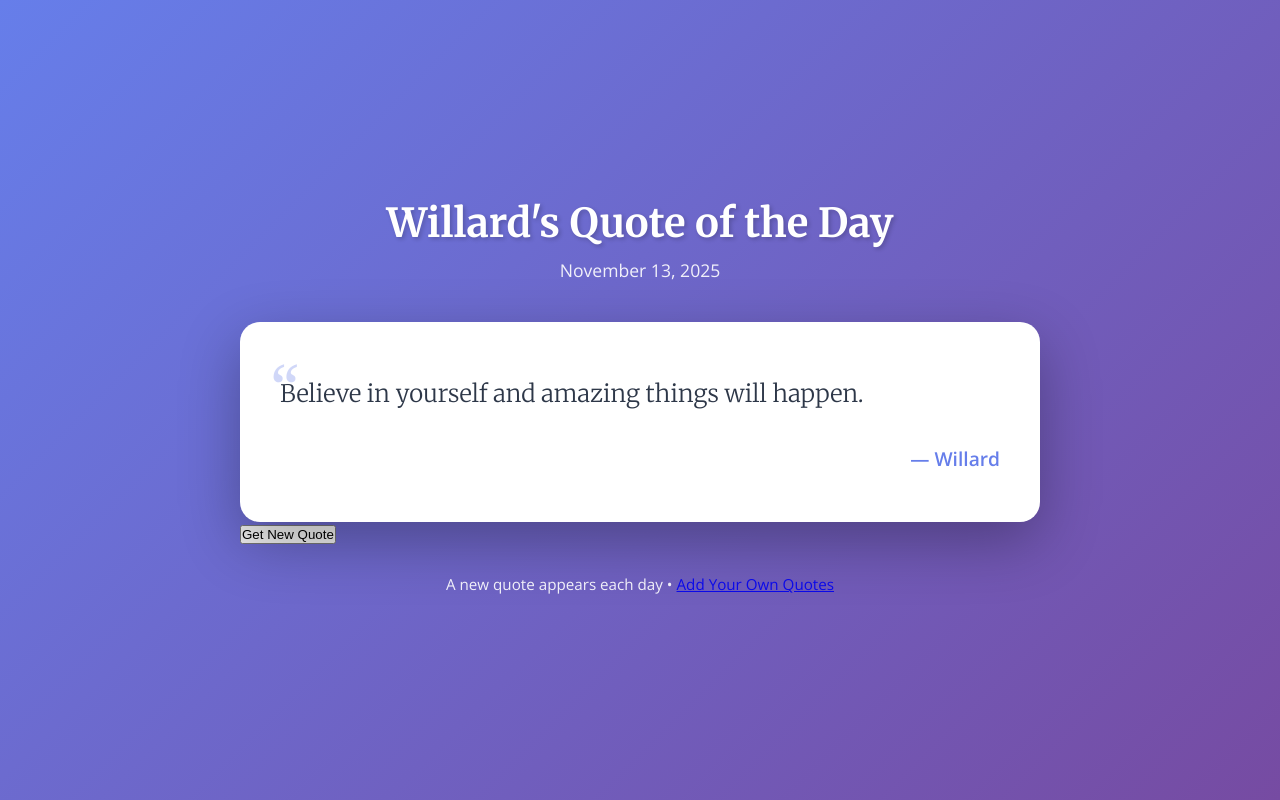
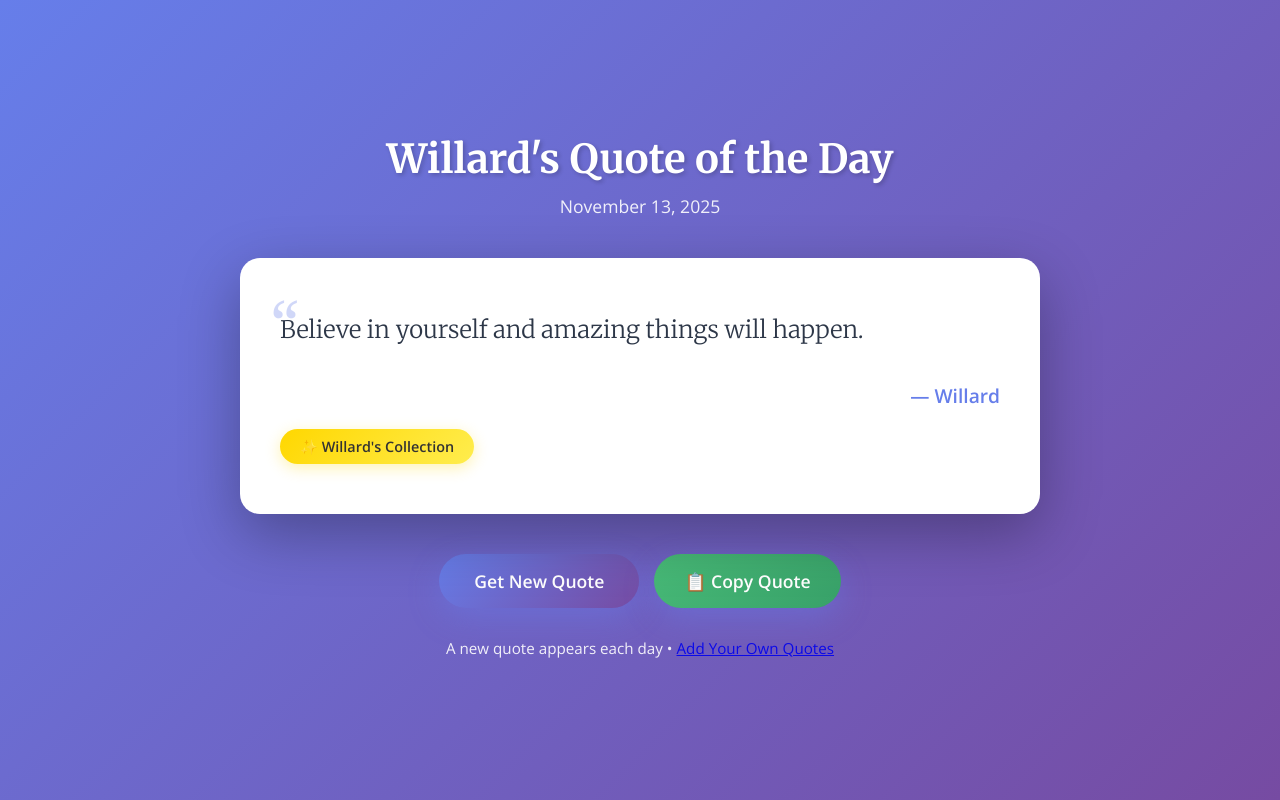
Before and after one commit to ben05-coder/willard-quote-of-the-day, a Flask app: page / in a window 1280 px wide. Run offline with Flask 3, Linux system fonts and the light colour scheme; data that the repository does not hold is empty.

Commit message:
Add copy button, Willard badge, and smooth animations

```diff
--- a/templates/index.html
+++ b/templates/index.html
@@ -8,6 +8,21 @@
     <link rel="preconnect" href="https://fonts.googleapis.com">
     <link rel="preconnect" href="https://fonts.gstatic.com" crossorigin>
     <link href="https://fonts.googleapis.com/css2?family=Merriweather:wght@300;400;700&family=Open+Sans:wght@400;600&display=swap" rel="stylesheet">
+    <style>
+        .quote-card { transition: opacity 0.4s ease, transform 0.3s ease; }
+        .quote-card:hover { transform: translateY(-5px); }
+        .button-container { display: flex; gap: 15px; justify-content: center; align-items: center; margin-top: 40px; flex-wrap: wrap; }
+        .new-quote-btn, .copy-btn { background: linear-gradient(135deg, #667eea 0%, #764ba2 100%); color: white; border: none; padding: 15px 35px; font-size: 1.1rem; font-weight: 600; border-radius: 50px; cursor: pointer; box-shadow: 0 10px 30px rgba(102, 126, 234, 0.4); transition: all 0.3s ease; font-family: 'Open Sans', sans-serif; }
+        .new-quote-btn:hover, .copy-btn:hover { transform: translateY(-3px); box-shadow: 0 15px 40px rgba(102, 126, 234, 0.6); }
+        .new-quote-btn:active, .copy-btn:active { transform: translateY(-1px); }
+        .new-quote-btn:disabled, .copy-btn:disabled { opacity: 0.6; cursor: not-allowed; transform: none; }
+        .copy-btn { background: linear-gradient(135deg, #48bb78 0%, #38a169 100%); padding: 15px 30px; }
+        .copy-btn:hover { box-shadow: 0 15px 40px rgba(72, 187, 120, 0.6); }
+        .badge { display: inline-block; background: linear-gradient(135deg, #ffd700 0%, #ffed4e 100%); color: #333; padding: 8px 20px; border-radius: 20px; font-size: 0.9rem; font-weight: 600; margin-top: 20px; box-shadow: 0 4px 15px rgba(255, 215, 0, 0.3); animation: fadeIn 0.5s ease; }
+        @keyframes fadeIn { from { opacity: 0; transform: translateY(10px); } to { opacity: 1; transform: translateY(0); } }
+        .copied-msg { position: fixed; top: 20px; right: 20px; background: #48bb78; color: white; padding: 15px 25px; border-radius: 10px; box-shadow: 0 4px 20px rgba(0,0,0,0.3); animation: slideIn 0.3s ease; z-index: 1000; }
+        @keyframes slideIn { from { transform: translateX(400px); opacity: 0; } to { transform: translateX(0); opacity: 1; } }
+    </style>
 </head>
 <body>
     <div class="container">
@@ -20,10 +35,16 @@
                 <div class="quote-icon">&ldquo;</div>
                 <blockquote class="quote-text" id="quote-text">{{ quote.text }}</blockquote>
                 <div class="quote-author" id="quote-author">&mdash; {{ quote.author }}</div>
+                {% if quote.source == 'custom' %}
+                <div class="badge" id="badge">✨ Willard's Collection</div>
+                {% endif %}
             </div>
             <div class="button-container">
                 <button id="new-quote-btn" class="new-quote-btn">
                     <span id="btn-text">Get New Quote</span>
+                </button>
+                <button id="copy-btn" class="copy-btn">
+                    📋 Copy Quote
                 </button>
             </div>
         </main>
@@ -36,22 +57,62 @@
         const quoteAuthor = document.getElementById('quote-author');
         const quoteCard = document.getElementById('quote-card');
         const newQuoteBtn = document.getElementById('new-quote-btn');
+        const copyBtn = document.getElementById('copy-btn');
+
+        let currentQuote = { text: "{{ quote.text }}", author: "{{ quote.author }}", source: "{{ quote.source }}" };
+
+        // New Quote Button
         newQuoteBtn.addEventListener('click', async () => {
             try {
                 newQuoteBtn.disabled = true;
                 const response = await fetch('/api/random-quote');
-                if (!response.ok) throw new Error('Failed to fetch quote');
+                if (!response.ok) throw new Error('Failed');
                 const data = await response.json();
+                currentQuote = data;
+
                 quoteCard.style.opacity = '0';
                 setTimeout(() => {
                     quoteText.textContent = data.text;
                     quoteAuthor.textContent = `— ${data.author}`;
+
+                    // Update badge
+                    let badge = document.getElementById('badge');
+                    if (data.source === 'custom') {
+                        if (!badge) {
+                            badge = document.createElement('div');
+                            badge.id = 'badge';
+                            badge.className = 'badge';
+                            badge.textContent = '✨ Willard\'s Collection';
+                            quoteCard.appendChild(badge);
+                        }
+                    } else if (badge) {
+                        badge.remove();
+                    }
+
                     quoteCard.style.opacity = '1';
-                }, 300);
+                }, 400);
             } catch (error) {
-                alert('Failed to load quote. Try again!');
+                alert('Failed to load quote!');
             } finally {
                 newQuoteBtn.disabled = false;
+            }
+        });
+
+        // Copy Button
+        copyBtn.addEventListener('click', async () => {
+            const textToCopy = `"${currentQuote.text}" — ${currentQuote.author}`;
+            try {
+                await navigator.clipboard.writeText(textToCopy);
+
+                // Show success message
+                const msg = document.createElement('div');
+                msg.className = 'copied-msg';
+                msg.textContent = '✓ Copied to clipboard!';
+                document.body.appendChild(msg);
+
+                setTimeout(() => msg.remove(), 2000);
+            } catch (err) {
+                alert('Failed to copy. Please try manually selecting the text.');
             }
         });
     </script>
```
